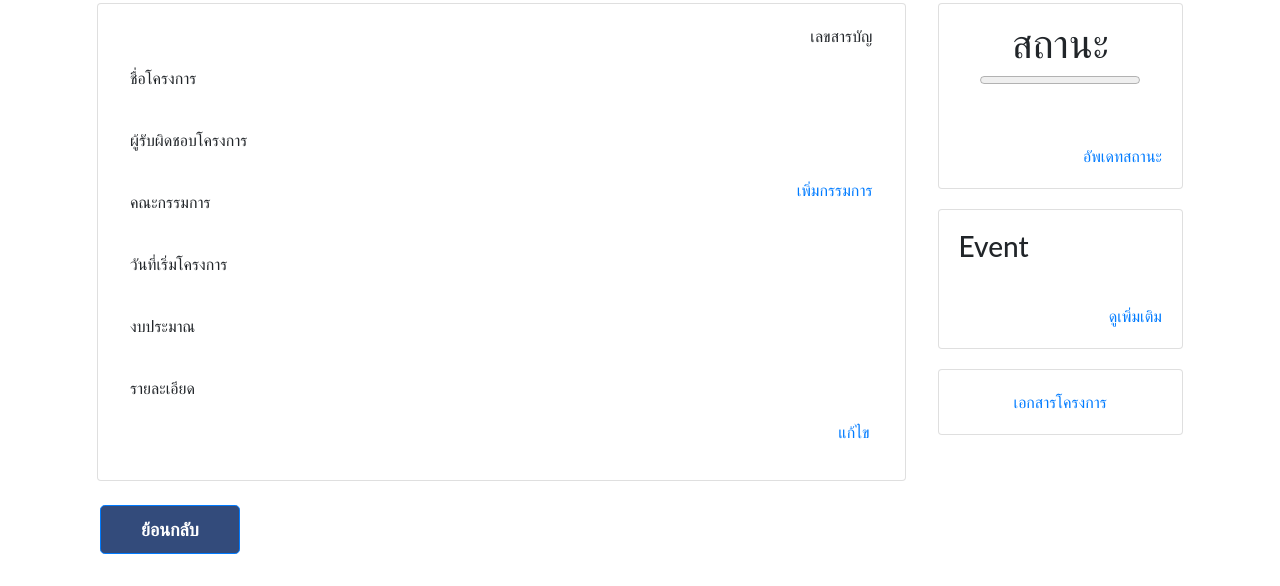
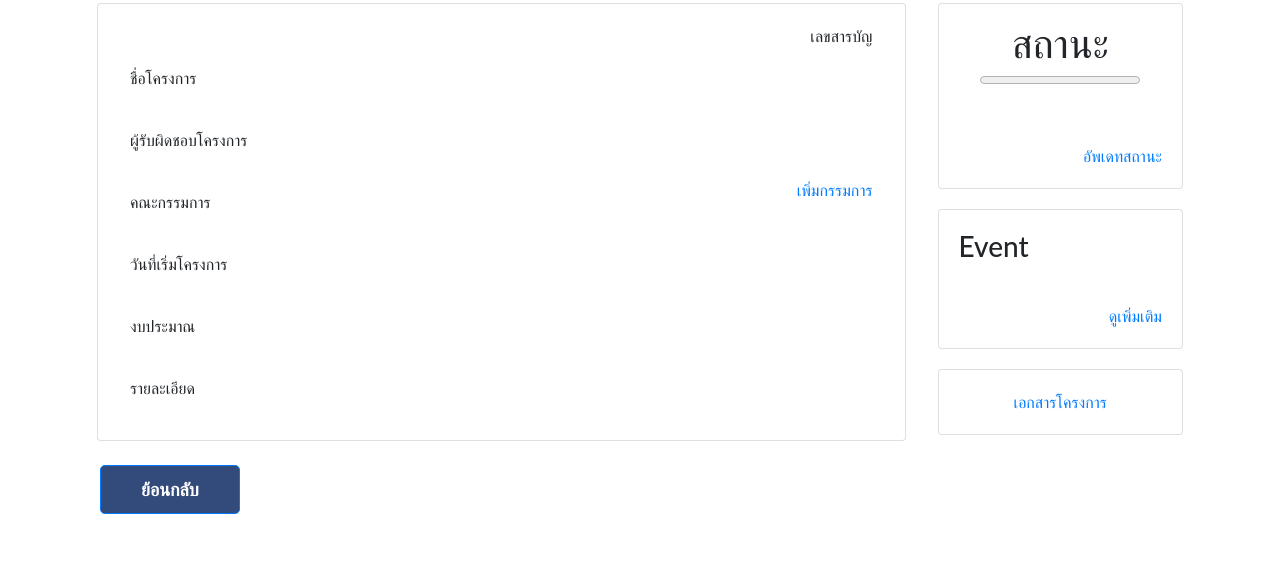
Before and after one commit to nadonez2943/NSM, a Flask app: template APP/templates/draft.html in a window 1280 px wide. Shown: the part 214-800 px from the top of the page. Run offline with Flask 2, Linux system fonts and the light colour scheme; the template is opened without the code that fills it, so the values that code supplies are empty; some libraries are stand-ins or nearby versions.

Commit message:
v.14.5
v.14.5

```diff
--- a/APP/templates/draft.html
+++ b/APP/templates/draft.html
@@ -66,7 +66,7 @@
                     </label>
                   </div>
                 </div>
-                <p align="right"><a href="#" > แก้ไข</a></p>
+
               <!-- </form> -->
             </div>
           </div>
```
